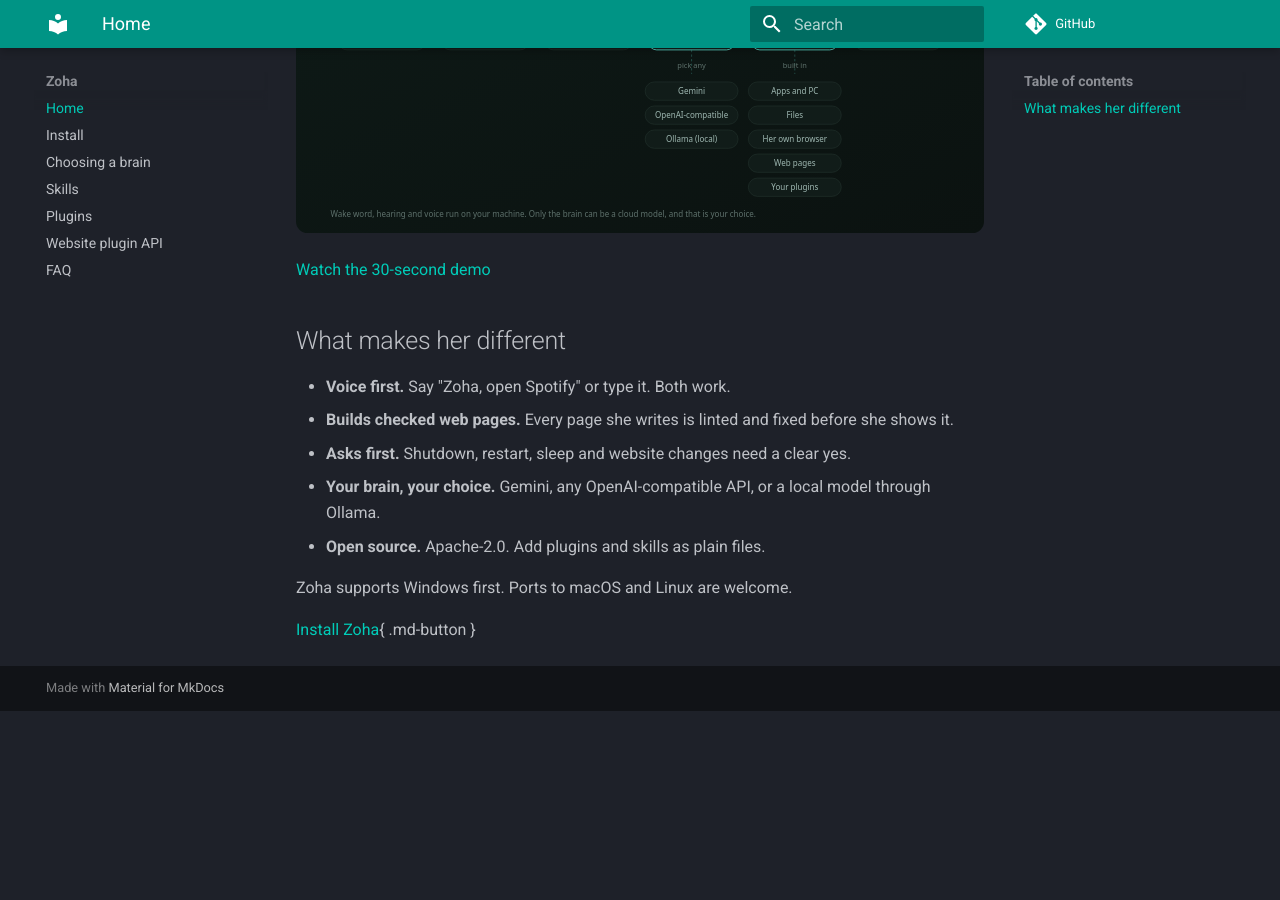
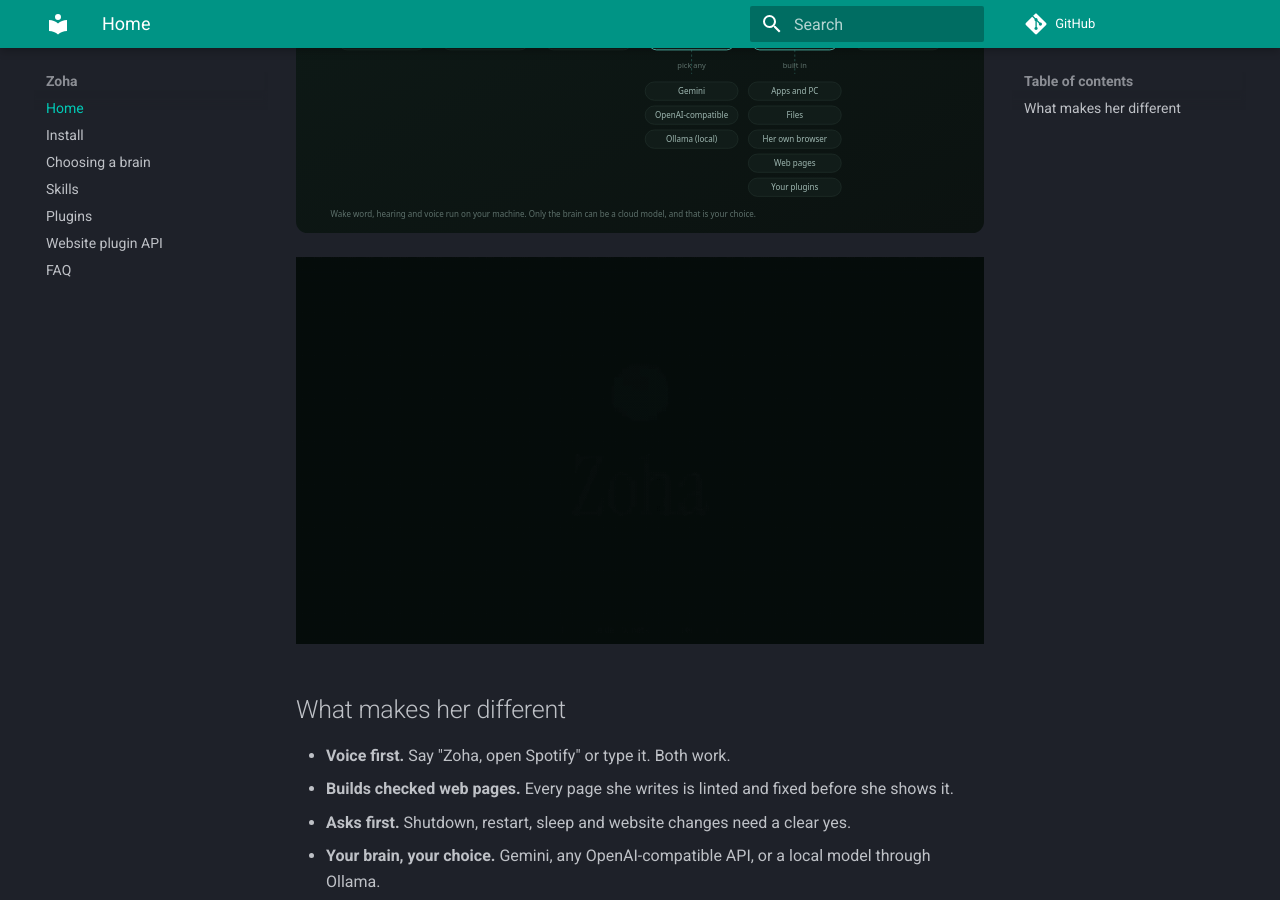
Before and after one commit to zhessor/zoha, an MkDocs documentation site: the page built from docs/index.md, in a window 1280 px wide and 900 px high, scrolled down 323 px. Built offline with MkDocs 1.6.1 and Material for MkDocs 9.7.7, drawn with Linux system fonts in a browser that asks for light colours; comment, search, counter and statistics services are not loaded; before the commit the page ends 1034 px from its top, so only the background shows below that.

Commit message:
Demo GIF in README

```diff
--- a/docs/index.md
+++ b/docs/index.md
@@ -4,7 +4,7 @@ Zoha is a personal assistant you talk to. She opens apps, finds files, answers q
 
 ![How Zoha works](images/how-it-works.svg)
 
-[Watch the 30-second demo](demo/zoha-demo.mp4)
+![Zoha demo](images/demo.gif)
 
 ## What makes her different
 
```
Also changed, not shown: README.md (+1 -1 lines), docs/images/demo-poster.jpg (deleted), docs/images/demo.gif (added).
